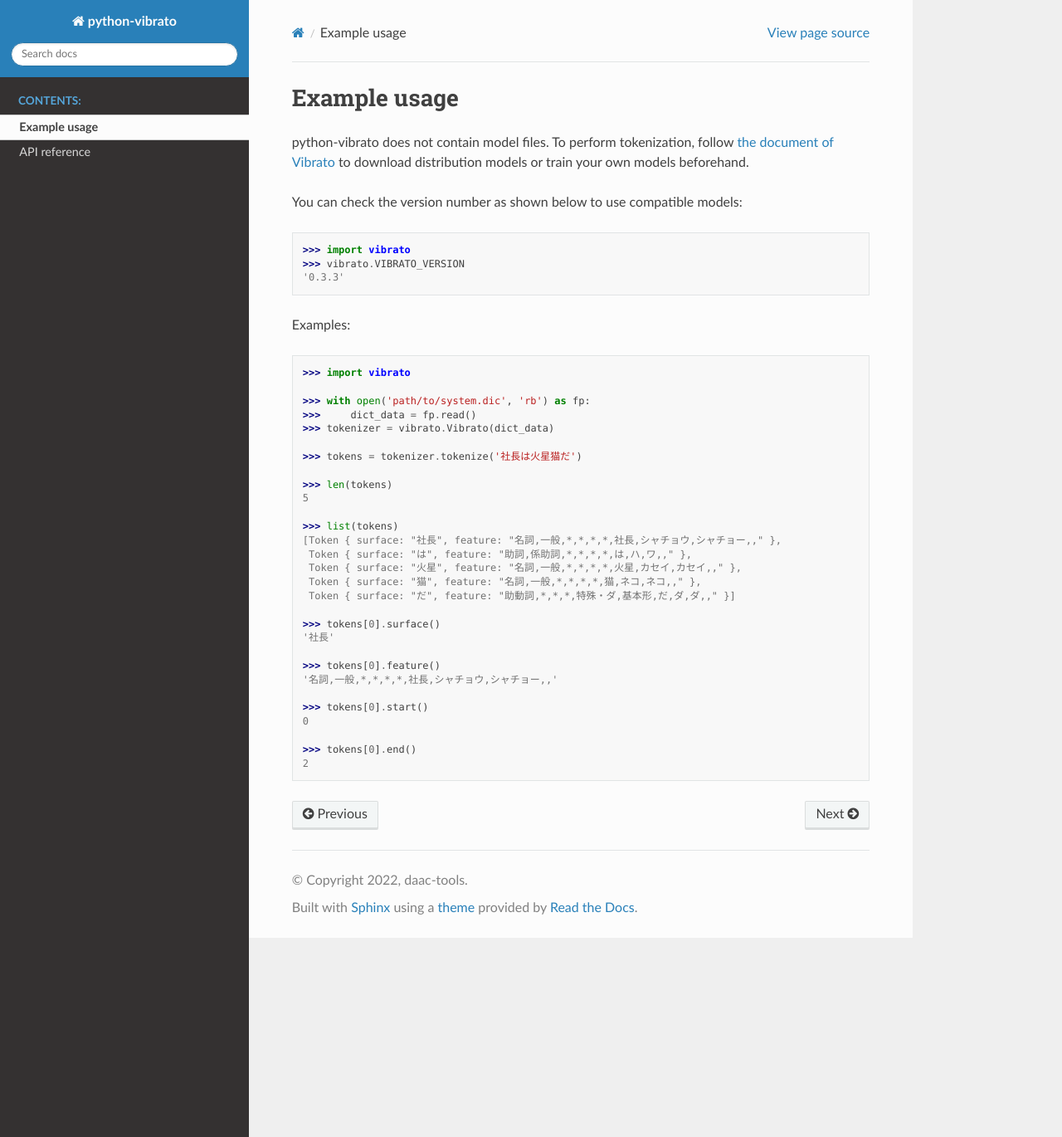
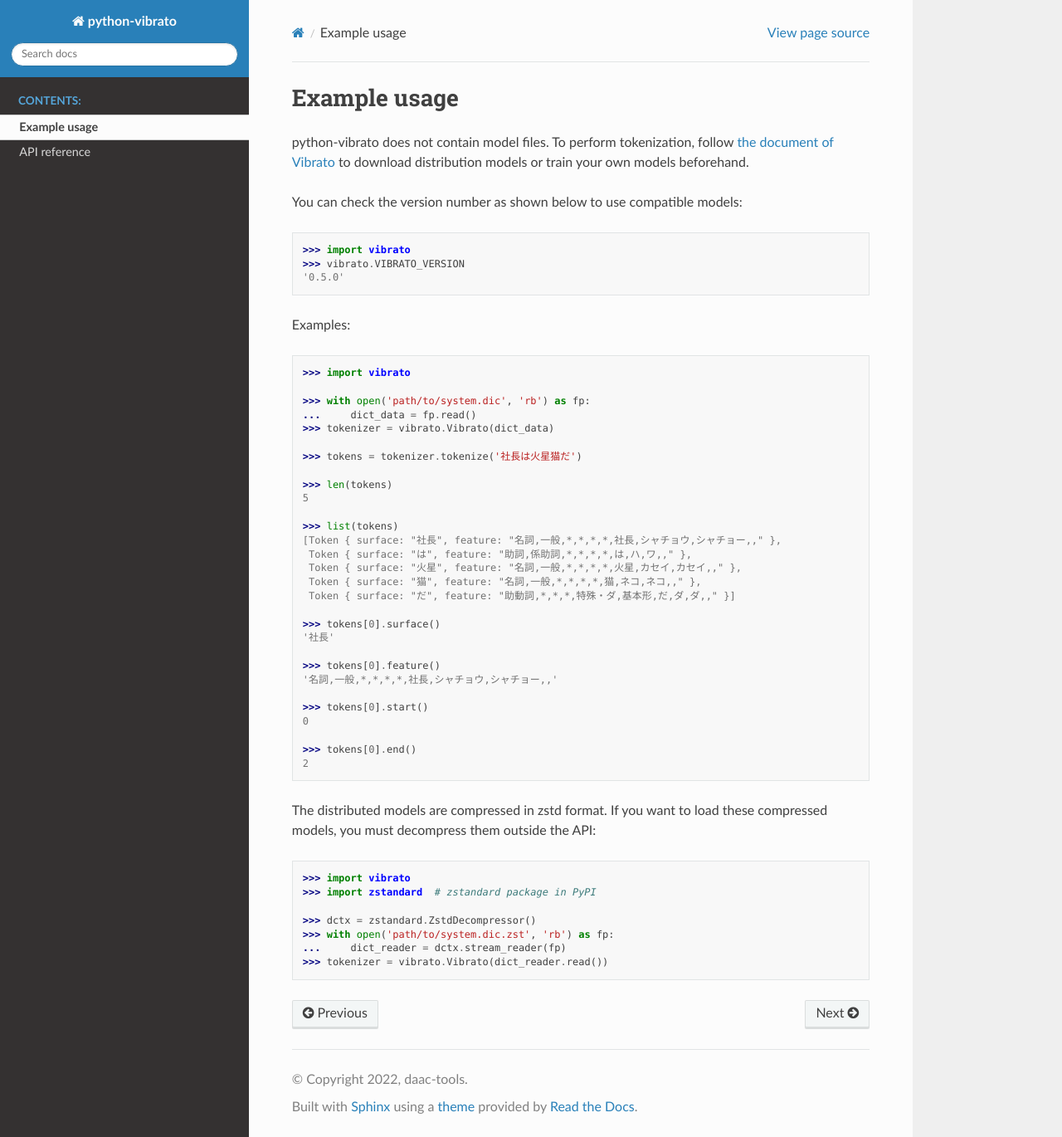
Before and after one commit to daac-tools/python-vibrato, a Sphinx documentation site: the page built from docs/source/examples.rst, in a window 1280 px wide and 1370 px high. Shown: the whole window at 83% size. Built offline with Sphinx 7.4.7 and the Read the Docs theme 2.0.0, drawn with Linux system fonts in a browser that asks for light colours.

Commit message:
Update example in documentation (#9)

```diff
--- a/docs/source/examples.rst
+++ b/docs/source/examples.rst
@@ -11,7 +11,7 @@
 
    >>> import vibrato
    >>> vibrato.VIBRATO_VERSION
-   '0.3.3'
+   '0.5.0'
 
 Examples:
 
@@ -20,7 +20,7 @@
    >>> import vibrato
 
    >>> with open('path/to/system.dic', 'rb') as fp:
-   >>>     dict_data = fp.read()
+   ...     dict_data = fp.read()
    >>> tokenizer = vibrato.Vibrato(dict_data)
 
    >>> tokens = tokenizer.tokenize('社長は火星猫だ')
@@ -46,3 +46,16 @@
 
    >>> tokens[0].end()
    2
+
+The distributed models are compressed in zstd format. If you want to load these compressed models,
+you must decompress them outside the API:
+
+.. code-block:: python
+
+   >>> import vibrato
+   >>> import zstandard  # zstandard package in PyPI
+
+   >>> dctx = zstandard.ZstdDecompressor()
+   >>> with open('path/to/system.dic.zst', 'rb') as fp:
+   ...     dict_reader = dctx.stream_reader(fp)
+   >>> tokenizer = vibrato.Vibrato(dict_reader.read())
```
Also changed, not shown: 1 other file.
